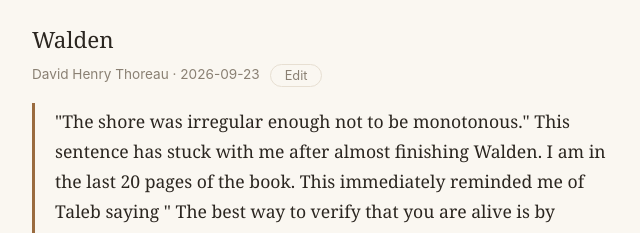
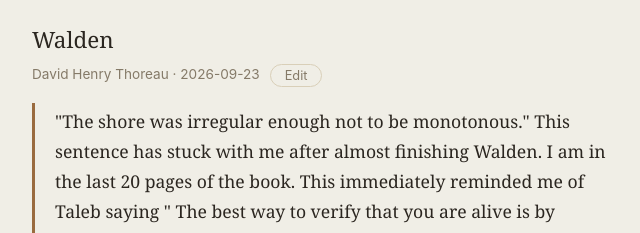
Before and after one commit to subashpathak/my-website, a plain HTML site: page index.html in a window 1280 px wide. Shown: the part 245-478 px from the top of the page, 312-952 px from the left. Drawn offline with Linux system fonts and the light colour scheme.

Commit message:
Warmer paper background for easier reading

```diff
--- a/index.html
+++ b/index.html
@@ -6,8 +6,8 @@
 <title>One Book, One Idea</title>
 <style>
   :root{
-    --paper:#faf7f1; --ink:#2b2620; --muted:#8a8073;
-    --accent:#9a6b3f; --line:#e7dfd2; --card:#fffdf9;
+    --paper:#f0eee6; --ink:#2b2620; --muted:#857a68;
+    --accent:#9a6b3f; --line:#d9cfb8; --card:#faf8f1;
   }
   *{ box-sizing:border-box; }
   body{
```
